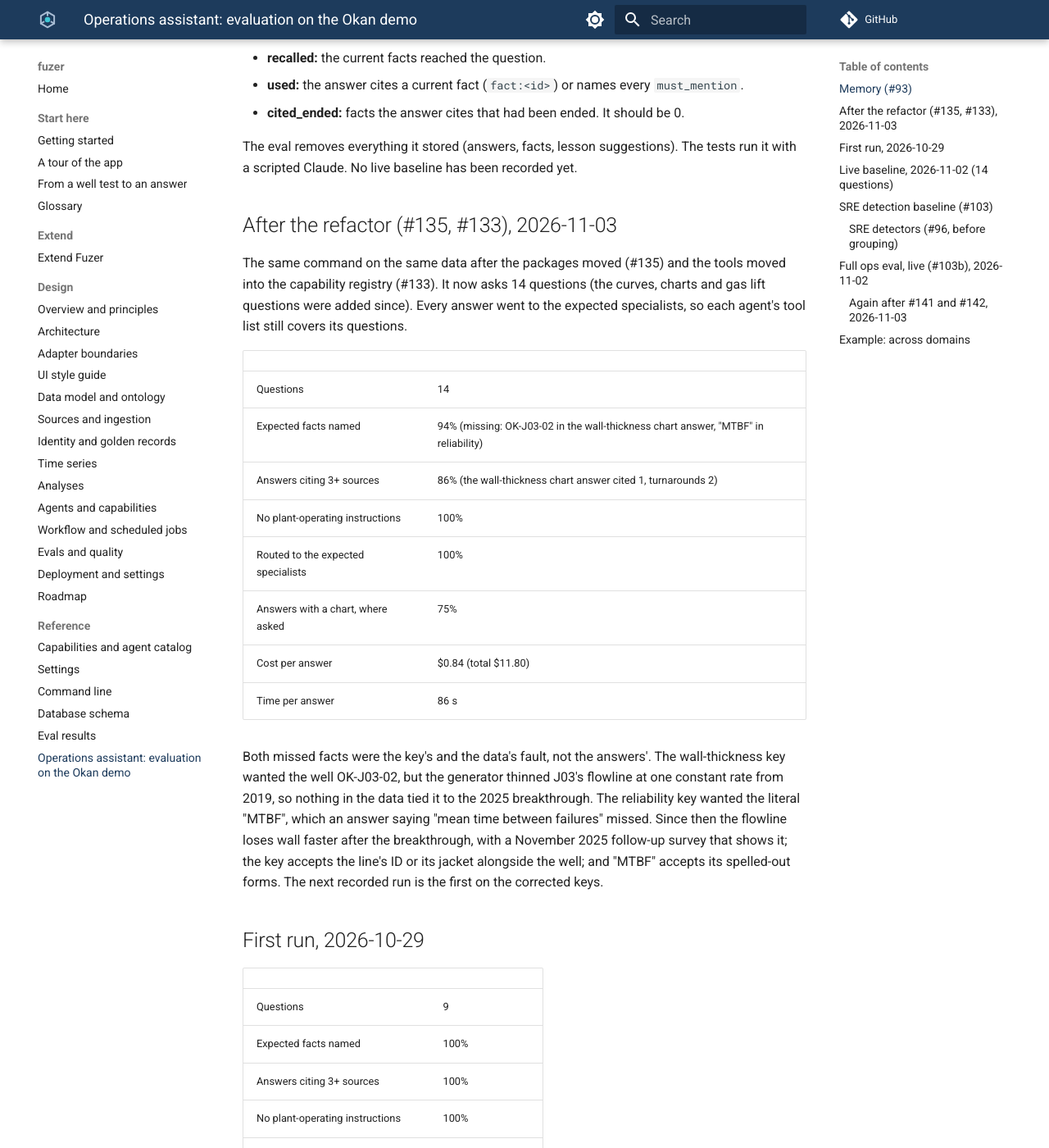
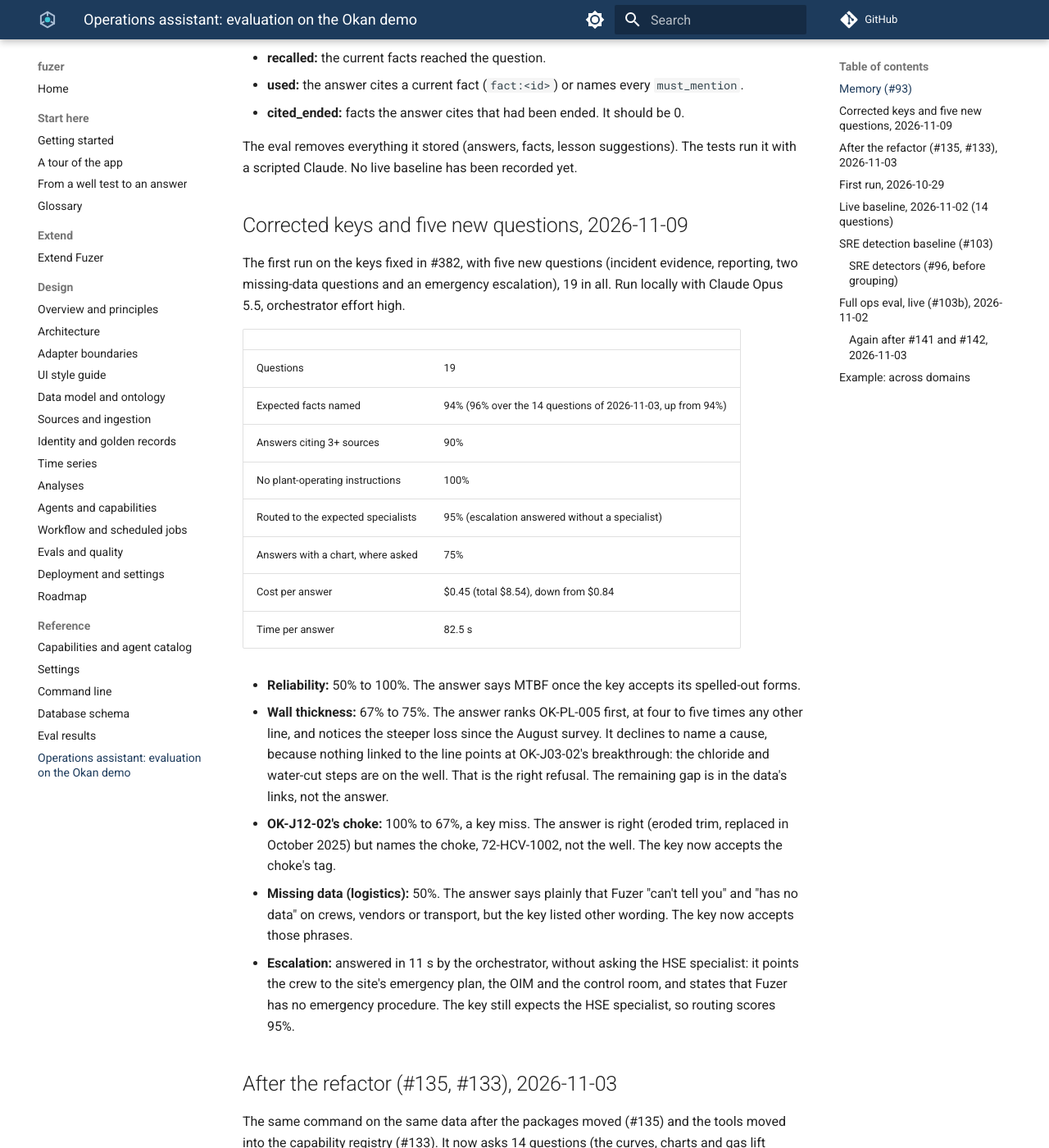
Before and after one commit to areed145/fuzer, an MkDocs documentation site: the page built from docs/assistant-eval.md, in a window 1280 px wide and 1400 px high, scrolled down 645 px. Shown: the whole window at 82% size. Built offline with MkDocs 1.6.1 and Material for MkDocs 9.7.7, drawn with Linux system fonts in a browser that asks for light colours; comment, search, counter and statistics services are not loaded.

Commit message:
Record the 2026-11-09 assistant eval and fix two more wording-only key misses
Adam's local run, the first on the keys fixed in #382 (19 questions): facts
named 94% overall and 96% over the earlier 14 (from 94%), reliability 50% to
100%, $0.45 an answer (from $0.84). docs/eval-results.md is regenerated from it
and docs/assistant-eval.md notes each change.

Two misses were the key's wording, not the answer:
- OK-J12-02's choke: the answer named the choke (72-HCV-1002), not the well.
  The key now accepts the choke's tag, filled in when the key is written.
- Missing logistics data: the answer said Fuzer "can't tell" and "has no data".
  The key now accepts those phrases.

The wall-thickness answer correctly declines to name a cause that nothing
linked to the line supports; that gap stays open.

Co-Authored-By: Claude Opus 5.5 <noreply@anthropic.com>
Claude-Session: https://claude.ai/code/session_01LEmc6SS6CAJjEeJhXaNihv

```diff
--- a/docs/assistant-eval.md
+++ b/docs/assistant-eval.md
@@ -23,6 +23,35 @@ wrong lube oil orifice plate, which is not in the data.
 
 The eval removes everything it stored (answers, facts, lesson suggestions). The tests run it with a
 scripted Claude. No live baseline has been recorded yet.
+
+## Corrected keys and five new questions, 2026-11-09
+
+The first run on the keys fixed in #382, with five new questions (incident evidence, reporting, two missing-data
+questions and an emergency escalation), 19 in all. Run locally with Claude Opus 5.5, orchestrator effort high.
+
+| | |
+|---|---|
+| Questions | 19 |
+| Expected facts named | 94% (96% over the 14 questions of 2026-11-03, up from 94%) |
+| Answers citing 3+ sources | 90% |
+| No plant-operating instructions | 100% |
+| Routed to the expected specialists | 95% (escalation answered without a specialist) |
+| Answers with a chart, where asked | 75% |
+| Cost per answer | $0.45 (total $8.54), down from $0.84 |
+| Time per answer | 82.5 s |
+
+- **Reliability:** 50% to 100%. The answer says MTBF once the key accepts its spelled-out forms.
+- **Wall thickness:** 67% to 75%. The answer ranks OK-PL-005 first, at four to five times any other line, and
+  notices the steeper loss since the August survey. It declines to name a cause, because nothing linked to the line
+  points at OK-J03-02's breakthrough: the chloride and water-cut steps are on the well. That is the right refusal.
+  The remaining gap is in the data's links, not the answer.
+- **OK-J12-02's choke:** 100% to 67%, a key miss. The answer is right (eroded trim, replaced in October 2025) but
+  names the choke, 72-HCV-1002, not the well. The key now accepts the choke's tag.
+- **Missing data (logistics):** 50%. The answer says plainly that Fuzer "can't tell you" and "has no data" on
+  crews, vendors or transport, but the key listed other wording. The key now accepts those phrases.
+- **Escalation:** answered in 11 s by the orchestrator, without asking the HSE specialist: it points the crew to
+  the site's emergency plan, the OIM and the control room, and states that Fuzer has no emergency procedure. The key
+  still expects the HSE specialist, so routing scores 95%.
 
 ## After the refactor (#135, #133), 2026-11-03
 
```
Also changed, not shown: docs/eval-results.md (+21 -15 lines), 3 other files.
